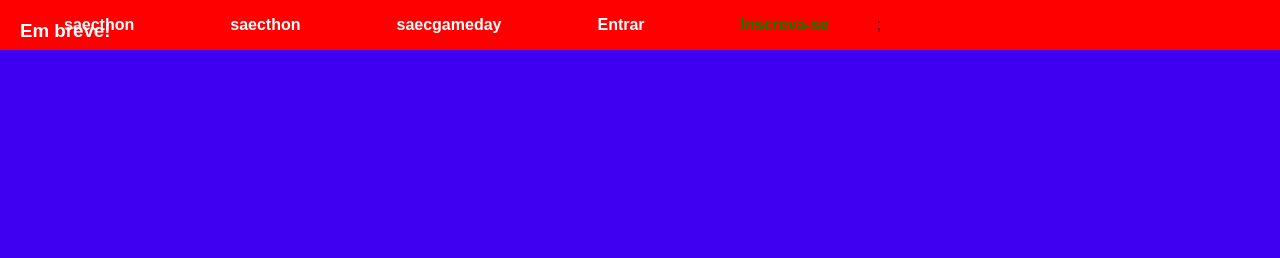
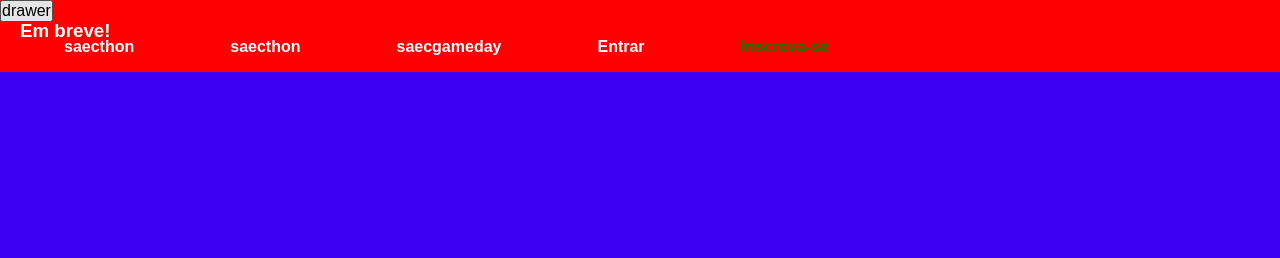
Before and after one commit to openCAEC/saec, a Gatsby site: page / in a window 1280 px wide. Shown: the top 258 px of the page. Built offline with nearby package versions, Linux system fonts and the light colour scheme; Gatsby itself is replaced by a stand-in of ours.

Commit message:
Material UI adicionado
Drawer adicionado

Signed-off-by: Gustavo Simões <gustavosimoesmendonca@gmail.com>

```diff
--- a/package.json
+++ b/package.json
@@ -15,6 +15,9 @@
     "clean": "gatsby clean"
   },
   "dependencies": {
+    "@emotion/react": "^11.4.1",
+    "@emotion/styled": "^11.3.0",
+    "@material-ui/core": "^5.0.0-beta.5",
     "gatsby": "^3.13.0",
     "gatsby-plugin-google-analytics": "^3.13.0",
     "gatsby-plugin-image": "^1.13.0",
--- a/src/components/header/index.tsx
+++ b/src/components/header/index.tsx
@@ -1,14 +1,19 @@
 import { Link } from "gatsby";
 import * as React from "react";
+import Drawer from "@material-ui/core/Drawer";
 
 import * as styles from "./header.module.scss";
 import { links } from "./links";
 
 const HeaderComponent = () => {
-  return (
-    <header className={styles.header}>
-      <nav>
-        {links.map((link) => {
+  const [isDrawerOpen, setIsDrawerOpen] = React.useState(false);
+
+  const toggleDrawer = () => {
+    setIsDrawerOpen(!isDrawerOpen);
+  };
+
+  function getLinks() {
+    return links.map((link) => {
       if (!link.disableCase || !link.disableCase.includes("desktop")) {
         return (
           <Link
@@ -24,9 +29,22 @@ const HeaderComponent = () => {
           </Link>
         );
       }
-        })}
-        ;
-      </nav>
+    });
+  }
+
+  return (
+    <header className={styles.header}>
+      <button onClick={() => toggleDrawer()}>drawer</button>
+
+      <Drawer
+        anchor={"left"}
+        open={isDrawerOpen}
+        onClose={() => toggleDrawer()}
+      >
+        {getLinks()}
+      </Drawer>
+
+      <nav>{getLinks()}</nav>
     </header>
   );
 };
```
Also changed, not shown: 1 other file. Lines whose indentation alone changed are shown as unchanged.
